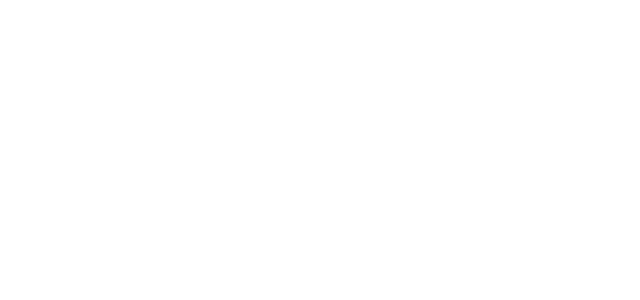
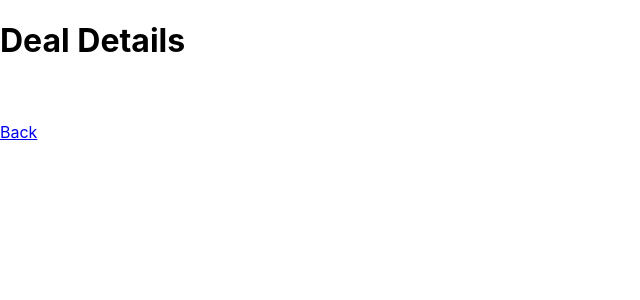
Before and after one commit to bartmika/fiftyoff-front, a React (Create React App) app: page /deals/1 in a window 1280 px wide. Shown: the top 300 px of the page, without its empty margins (0-640 px from the left). Built offline with nearby package versions, Linux system fonts and the light colour scheme.

Commit message:
Latest progress.

```diff
--- a/src/Components/AppContainer.js
+++ b/src/Components/AppContainer.js
@@ -6,6 +6,7 @@
 import RegisterContainer from "./RegisterContainer";
 import DashboardContainer from "./DashboardContainer";
 import AddDealContainer from "./AddDealContainer";
+import DealDetailContainer from "./DealDetailContainer";
 
 
 class AppContainer extends Component {
@@ -17,6 +18,7 @@
                 <Route path="/register" exact component={RegisterContainer} />
                 <Route path="/dashboard" exact component={DashboardContainer} />
                 <Route path="/deals/add"exact component={AddDealContainer} />
+                <Route path="/deals/:id"exact component={DealDetailContainer} />
             </Router>
         );
     }
--- /dev/null
+++ b/src/Components/DealDetailComponent.js
@@ -0,0 +1,17 @@
+import React, { Component } from "react";
+import { Link } from "react-router-dom";
+
+
+function DealDetailComponent(props) {
+    return (
+        <>
+            <h1>Deal Details</h1>
+            <br />
+            <br />
+            <Link to="/dashboard">Back</Link>
+        </>
+    );
+}
+
+
+export default DealDetailComponent;
--- /dev/null
+++ b/src/Components/DealDetailContainer.js
@@ -0,0 +1,40 @@
+import React, { Component } from "react";
+import DealDetailComponent from "./DealDetailComponent";
+import { getDealDetail } from "../API/DealsAPI";
+
+class DealDetailContainer extends Component {
+    constructor(props) {
+        super(props);
+        this.state = {
+            dealDetail: {},
+        };
+        this.onSuccessCallbackFunc = this.onSuccessCallbackFunc.bind(this);
+        this.onFailureCallbackFunc = this.onFailureCallbackFunc.bind(this);
+    }
+
+    componentDidMount() {
+        // This is how we extract the object ID from the URL.
+        const { id } = this.props.match.params;
+
+        getDealDetail(id, this.onSuccessCallbackFunc, this.onFailureCallbackFunc);
+    }
+
+    onSuccessCallbackFunc(responseData) {
+        //TODO
+    }
+
+    onFailureCallbackFunc(responseData) {
+        //TODO
+    }
+
+    render() {
+        const { dealDetail } = this.state;
+        return (
+            <DealDetailComponent
+                dealDetail = {dealDetail}
+            />
+        );
+    }
+}
+
+export default DealDetailContainer;
```
